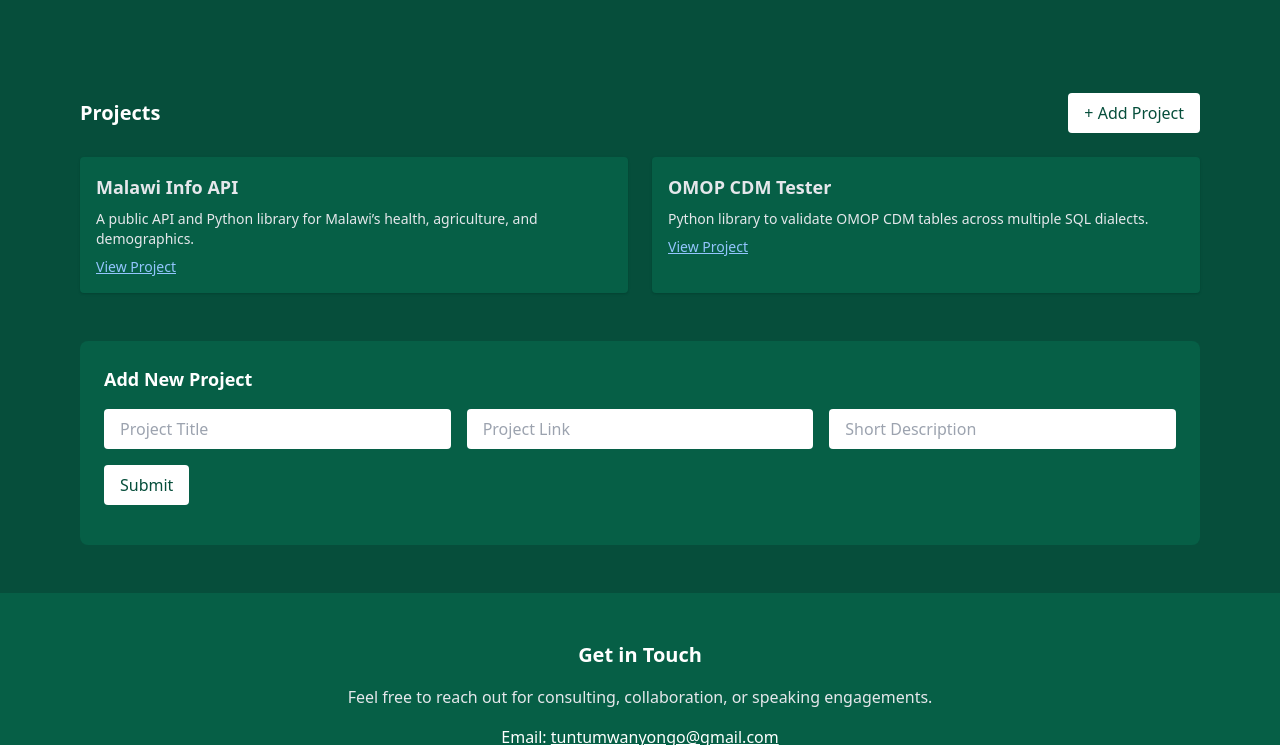
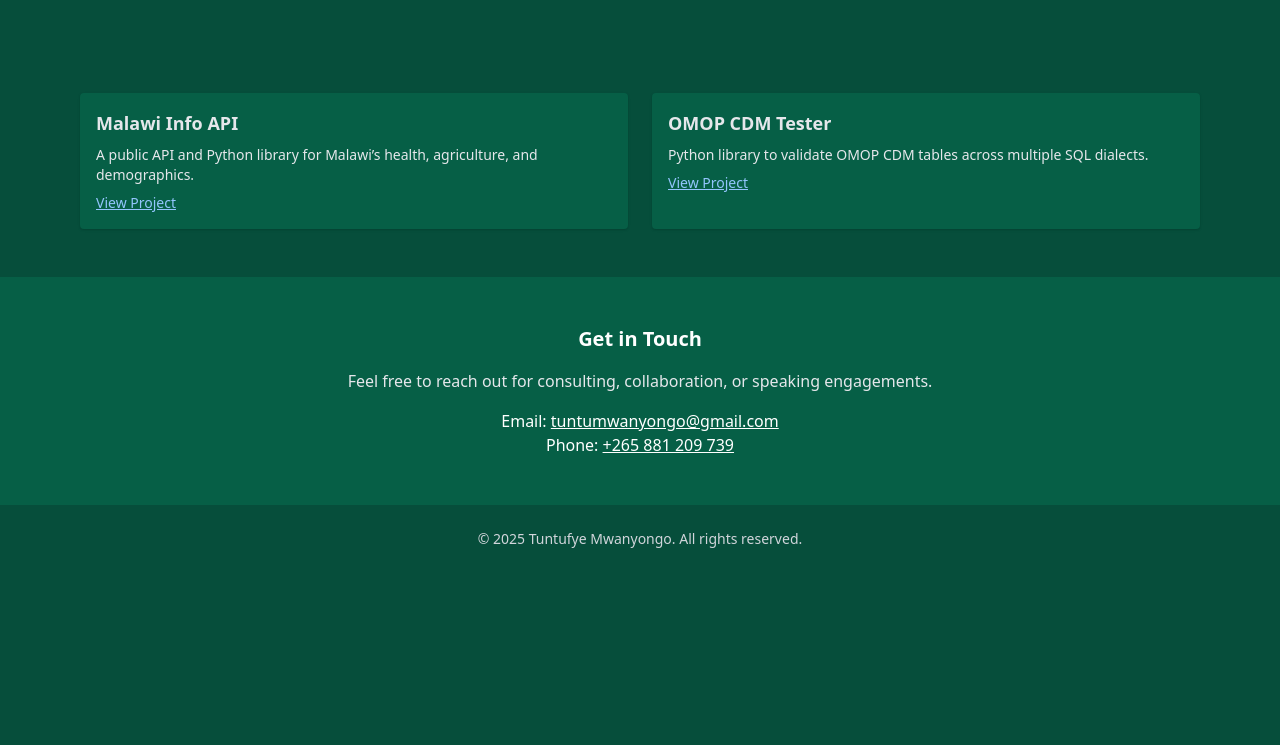
Before and after one commit to Tuntufye4/tuntufye4.github.io, a plain HTML site: page index.html in a window 1280 px wide. Shown: the part 671-1416 px from the top of the page. After the commit the page ends 1244 px from the top, so only its background shows below. Drawn offline with nearby package versions, Linux system fonts and the light colour scheme.

Commit message:
updated site

```diff
--- a/components/projects.html
+++ b/components/projects.html
@@ -1,9 +1,5 @@
 <section id="projects" class="bg-green-900 py-12">
   <div class="max-w-6xl mx-auto px-4">
-    <div class="flex justify-between items-center mb-6">
-      <h3 class="text-xl font-semibold text-white">Projects</h3>
-      <a href="#add-project-form" class="bg-white text-green-900 px-4 py-2 rounded hover:bg-gray-100 transition">+ Add Project</a>
-    </div>
     <div class="grid md:grid-cols-2 gap-6 text-gray-200">
       <div class="bg-green-800 p-4 rounded shadow hover:bg-green-700 transition">
         <h4 class="text-lg font-semibold">Malawi Info API</h4>
@@ -16,16 +12,5 @@
         <a href="https://github.com/Tuntufye4/omop-cdm-tester" target="_blank" class="text-blue-300 underline text-sm">View Project</a>
       </div>
     </div>
-    <div id="add-project-form" class="mt-12 bg-green-800 p-6 rounded-lg text-white">
-      <h4 class="text-lg font-semibold mb-4">Add New Project</h4>
-      <form>
-        <div class="grid md:grid-cols-3 gap-4">
-          <input type="text" placeholder="Project Title" class="px-4 py-2 rounded text-black" />
-          <input type="url" placeholder="Project Link" class="px-4 py-2 rounded text-black" />
-          <input type="text" placeholder="Short Description" class="px-4 py-2 rounded text-black" />
-        </div>
-        <button type="submit" class="mt-4 bg-white text-green-900 px-4 py-2 rounded hover:bg-gray-100 transition">Submit</button>
-      </form>
-    </div>
   </div>
 </section>
```
